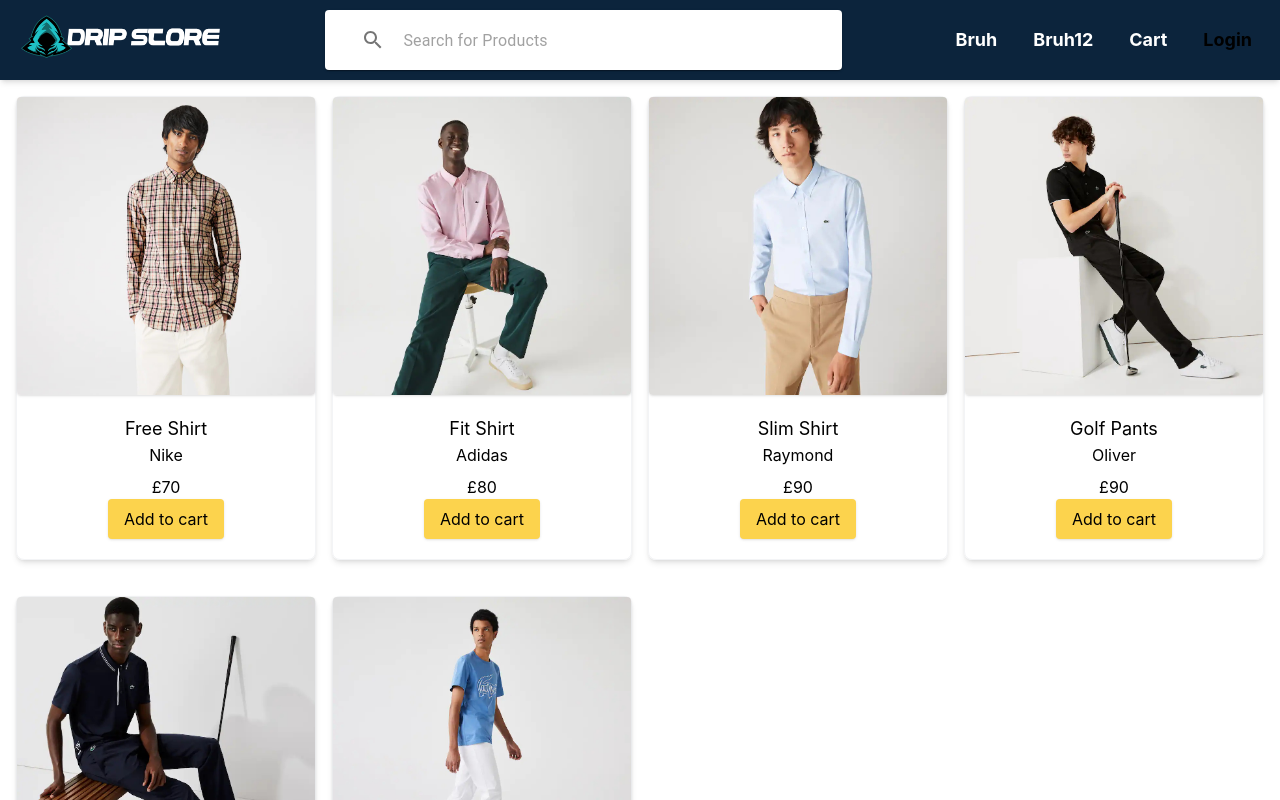
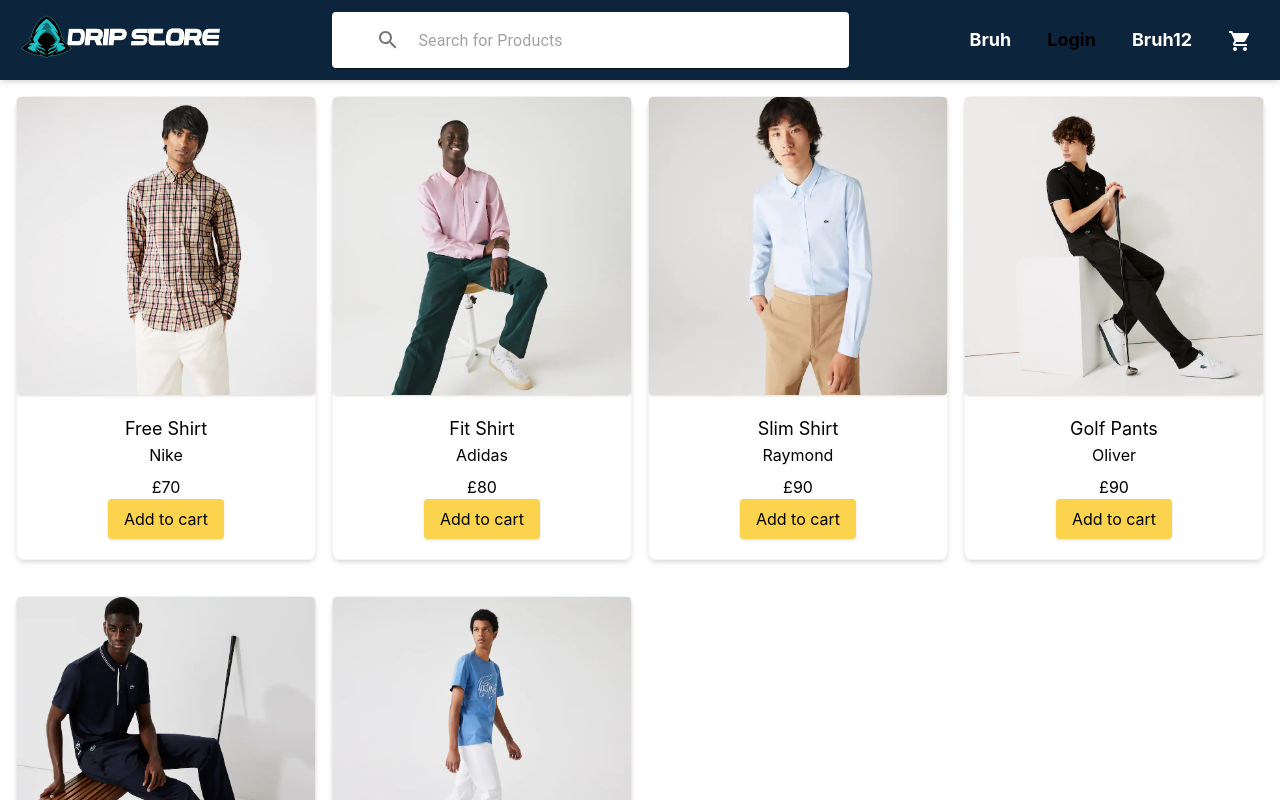
Before and after one commit to Eluented/eccomerce-practice, a Next.js app: page / in a window 1280 px wide. Shown: the top 800 px of the page. Built offline with nearby package versions, Linux system fonts and the light colour scheme; no server answers.

Commit message:
added shopping cart with number on the top right

```diff
--- a/components/Layout.js
+++ b/components/Layout.js
@@ -14,7 +14,8 @@
 import Divider from "@mui/material/Divider";
 import IconButton from "@mui/material/IconButton";
 import SearchIcon from "@mui/icons-material/Search";
-import SearchBar from './SearchBar';
+import SearchBar from "./SearchBar";
+import ShoppingCartIcon from "@mui/icons-material/ShoppingCart";
 
 export default function Layout({ title, children }) {
   const { status, data: session } = useSession();
@@ -59,24 +60,6 @@
                   Bruh
                 </Link>
               </li>
-
-              <li>
-                <Link className="text-lg font-bold p-2 head" href="/login">
-                  Bruh12
-                </Link>
-              </li>
-
-              <li>
-                <Link className="text-lg font-bold p-2 head" href="/cart">
-                  Cart
-                  {cartItemsCount > 0 && (
-                    <span className="ml-1 rounded-full bg-red-600 px-2 py-1 text-xs font-bold text-white">
-                      {cartItemsCount}
-                    </span>
-                  )}
-                </Link>
-              </li>
-
               <li>
                 {status === "loading" ? (
                   "Loading"
@@ -118,6 +101,23 @@
                   </Link>
                 )}
               </li>
+
+              <li>
+                <Link className="text-lg font-bold p-2 head" href="/login">
+                  Bruh12
+                </Link>
+              </li>
+
+              <li>
+                <Link className="text-lg font-bold p-2 head" href="/cart">
+                  <i>
+                    <ShoppingCartIcon />
+                  </i>
+                  {cartItemsCount > 0 && (
+                    <span className="count">{cartItemsCount}</span>
+                  )}
+                </Link>
+              </li>
             </ul>
           </nav>
         </header>
--- a/components/SearchBar.js
+++ b/components/SearchBar.js
@@ -7,6 +7,7 @@
 import ClearIcon from "@mui/icons-material/Clear";
 import { InputAdornment, TextField } from "@mui/material";
 import { color } from "@mui/system";
+
 
 export default function SearchBar() {
   const [showClearIcon, setShowClearIcon] = useState("none");
@@ -23,7 +24,7 @@
     <Paper
       component="form"
       className="flex basis-5/12 w-full rounded-full px-3"
-      sx={{ p: "2px 4px", display: "flex", alignItems: "center", width: 400 }}
+      sx={{ display: "flex", alignItems: "center", width: 400 }}
     >
       <TextField
         color=""
--- a/styles/globals.css
+++ b/styles/globals.css
@@ -43,3 +43,20 @@
 .dropdown-link {
   @apply flex p-2 hover:bg-gray-200;
 }
+
+.count {
+  position: absolute;
+  z-index: 2;
+  font-size: 11px;
+  border-radius: 50%;
+  background: #d60b28;
+  width: 16px;
+  height: 16px;
+  line-height:16px;
+  text-align: center;
+  color: white;
+  font-family: 'Roboto', sans-serif;
+  font-weight: bold;
+  vertical-align: top;
+  margin-left: -10px;
+}
```
